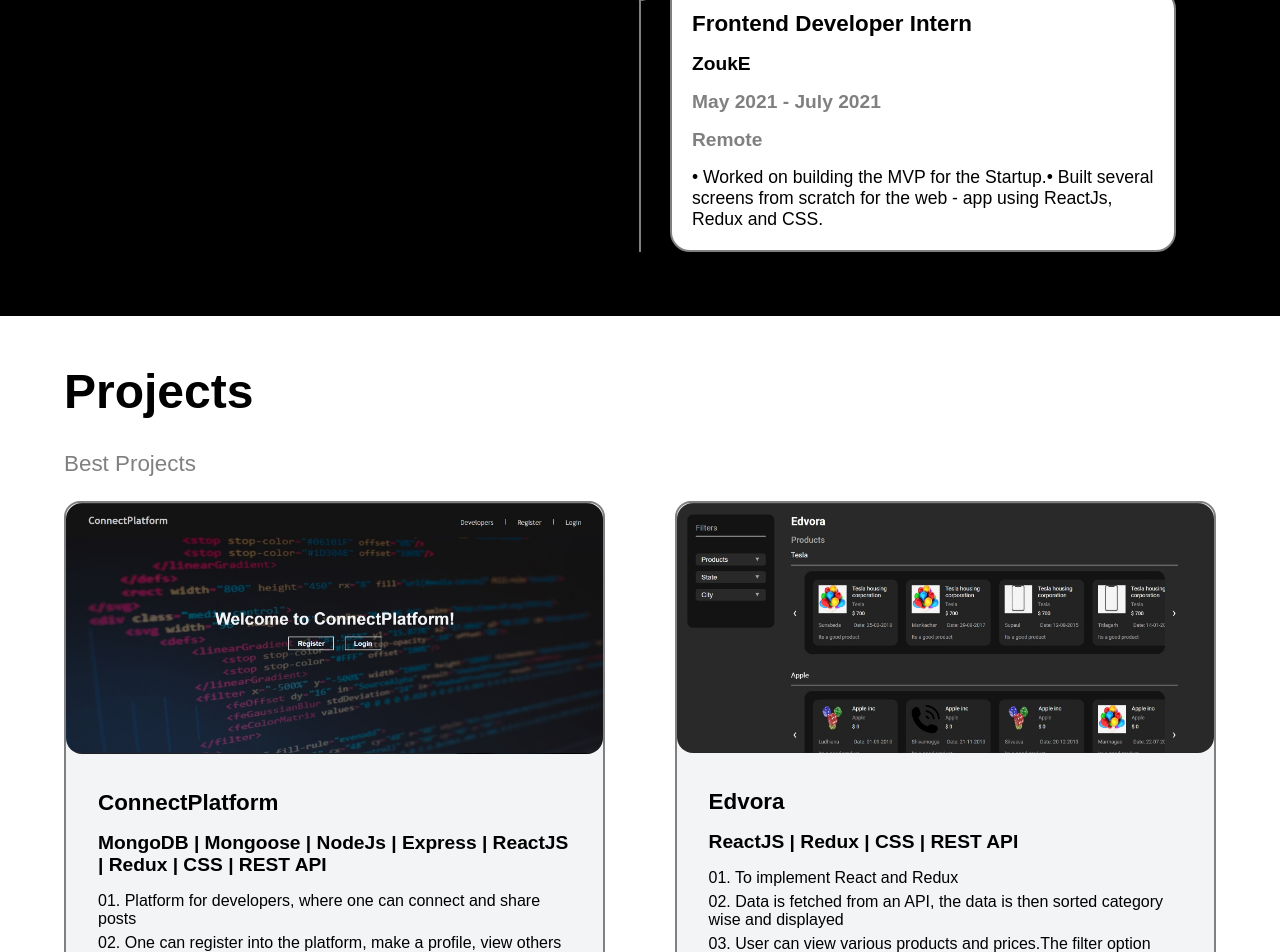
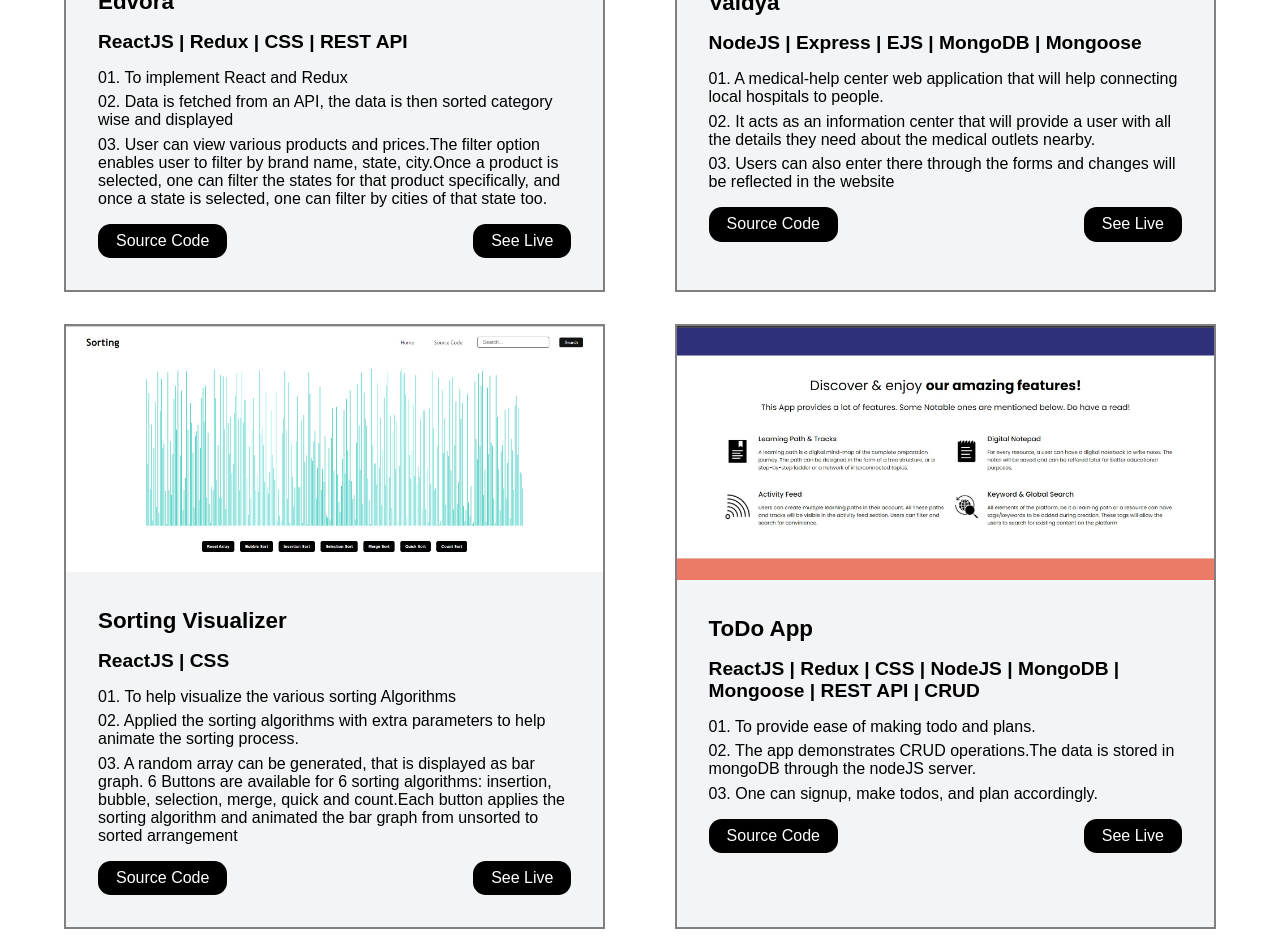
Before and after one commit to 4Marsha1/Portfolio, a React (Create React App) app: page /projects in a window 1280 px wide. Shown: the part 1160-2112 px from the top of the page. Built offline with nearby package versions, Linux system fonts and the light colour scheme.

Commit message:
projects screen

```diff
--- a/package.json
+++ b/package.json
@@ -10,6 +10,7 @@
     "react": "^17.0.2",
     "react-card-flip": "^1.1.5",
     "react-dom": "^17.0.2",
+    "react-router-dom": "^6.3.0",
     "react-scripts": "5.0.0",
     "react-scroll": "^1.8.6",
     "web-vitals": "^2.1.4"
--- a/src/App.js
+++ b/src/App.js
@@ -1,11 +1,26 @@
 import './App.css';
+import { BrowserRouter, Routes, Route } from 'react-router-dom';
 import Home from './containers/Home';
+import AllProjects from './containers/AllProjects';
 
 function App() {
     return (
-        <>
-            <Home />
-        </>
+        <BrowserRouter>
+            <Routes>
+                <Route
+                    path='/'
+                    exact
+                    element={<Home />}
+                    key='route-home-screen'
+                />
+                <Route
+                    path='/projects'
+                    exact
+                    element={<AllProjects />}
+                    key='route-projects-screen'
+                />
+            </Routes>
+        </BrowserRouter>
     );
 }
 
--- a/src/components/Projects/Projects.module.css
+++ b/src/components/Projects/Projects.module.css
@@ -1,83 +1,81 @@
-.container{
+.container {
 	padding: 2rem 4rem;
 	box-sizing: border-box;
 	display: flex;
 	flex-direction: column;
 	gap: 2rem;
 }
-.heading{
+.heading {
 	font-size: 3rem;
 	font-weight: 600;
 }
-.projects{
+.projects {
 	display: flex;
 	flex-direction: column;
 	gap: 1.5rem;
 }
-.heading-2{
-    font-size: 1.4rem;
+.heading-2 {
+	font-size: 1.6rem;
 	font-weight: 500;
 	color: gray;
+	margin-top: 2rem;
 }
 
-.cards{
+.cards {
 	display: flex;
 	flex-wrap: wrap;
 	justify-content: space-between;
 	row-gap: 2rem;
 }
-.card{
+.card {
 	width: 47%;
 	background-color: #f2f4f5;
-    border-radius: 1rem;
 	display: flex;
 	flex-direction: column;
 	border: 2px solid gray;
 }
-.image-container{
+.image-container {
 	width: 100%;
-    /* object-fit: cover; */
 	overflow: hidden;
 }
-.img{
+.img {
 	width: 100%;
-    border-radius: 1rem;
 	transition: 0.4s ease;
 	cursor: pointer;
 }
-.img:hover{
+.img:hover {
 	transform: scale(1.1);
 	object-fit: cover;
 }
-.details{
+.details {
 	padding: 2rem 2rem;
 	display: flex;
 	flex-direction: column;
 	gap: 1rem;
 }
-.name{
+.name {
 	font-size: 1.4rem;
 	font-weight: 600;
 }
-.tech{
+.tech {
 	font-size: 1.2rem;
 	font-weight: 600;
 }
-.about{
+.about {
 	display: flex;
 	flex-direction: column;
 	gap: 0.4rem;
 }
-.desc{
+.desc {
 	font-size: 1rem;
 	font-weight: 400;
 }
 
-.btns{
+.btns {
 	display: flex;
 	justify-content: space-between;
 }
-.btn{
+.btn {
 	text-decoration: none;
 	color: white;
 	background-color: black;
@@ -88,11 +86,11 @@
 	font-weight: 500;
 	transition: 0.3s ease-in-out all;
 }
-.btn:hover{
+.btn:hover {
 	background-color: white;
 	color: black;
 }
-.heading-3{
+.heading-3 {
 	font-size: 3rem;
 	font-weight: 600;
 	text-align: center;
@@ -100,72 +98,72 @@
 	color: black;
 	text-decoration: none;
 }
-.heading-3:hover{
+.heading-3:hover {
 	text-decoration: underline;
 }
 
-@media screen and (max-width:600px) {
-    .container{
+@media screen and (max-width: 600px) {
+	.container {
 		margin: 2rem 0;
 		padding: 2rem 1rem;
 	}
-    .heading{
+	.heading {
 		font-size: 2rem;
 	}
-    .heading-2{
+	.heading-2 {
 		font-size: 1.2rem;
 	}
-    .cards{
+	.cards {
 		flex-direction: column;
 	}
-    .card{
+	.card {
 		width: 100%;
 	}
-    .details{
+	.details {
 		padding: 2rem 1rem;
 	}
-    .name{
+	.name {
 		font-size: 1rem;
 	}
-    .tech{
+	.tech {
 		font-size: 1rem;
 	}
-    .desc{
+	.desc {
 		font-size: 0.8rem;
 	}
-    .btn{
+	.btn {
 		padding: 0.4rem 0.6rem;
 		border-radius: 0.6rem;
 		font-size: 0.8rem;
 	}
-    .heading-3{
+	.heading-3 {
 		font-size: 1.6rem;
 	}
 }
-@media (min-width:600px) and (max-width:1200px) {
-    .container{
+@media (min-width: 600px) and (max-width: 1200px) {
+	.container {
 		margin: 2rem 0;
 		padding: 2rem 1rem;
 	}
-    .heading{
+	.heading {
 		font-size: 3rem;
 	}
-    .heading-3{
+	.heading-3 {
 		font-size: 2.8rem;
 	}
-    .details{
+	.details {
 		padding: 2rem 1rem;
 	}
-    .name{
+	.name {
 		font-size: 1.2rem;
 	}
-    .tech{
+	.tech {
 		font-size: 1.2rem;
 	}
-    .desc{
+	.desc {
 		font-size: 1rem;
 	}
-    .btn{
+	.btn {
 		padding: 0.4rem 0.8rem;
 		font-size: 1rem;
 	}
--- a/src/components/Projects/index.js
+++ b/src/components/Projects/index.js
@@ -1,9 +1,35 @@
 import React from 'react'
+import { Link } from 'react-router-dom';
 import styles from './Projects.module.css';
 
-const ProjectsComponent = ({ projectsData }) => {
-    const topProjects = projectsData.slice(0, 4)
-    const projects = topProjects.map(project => {
+const ProjectsComponent = ({ bestProjects, teamProjects, allProjects, type }) => {
+    switch (type) {
+        case 1: const bestProjectList = bestProjects.map(project => {
+            const techString = project.tech.join(' | ')
+            return (
+                <div className={styles['card']} key={project.id}>
+                    <div className={styles['image-container']}>
+                        <img className={styles['img']} src={project.img} alt="" />
+                    </div>
+                    <div className={styles['details']}>
+                        <span className={styles['name']}>{project.name}</span>
+                        <span className={styles['tech']}>{techString}</span>
+                        <div className={styles['about']}>
+                            {project.desc.map((item, idx) => {
+                                return (
+                                    <span className={styles['desc']} key={idx}>{item}</span>
+                                )
+                            })}
+                        </div>
+                        <div className={styles['btns']}>
+                            <a className={styles['btn']} target="_blank" href={project.sourceCode}>Source Code</a>
+                            <a className={styles['btn']} target="_blank" href={project.live}>See Live</a>
+                        </div>
+                    </div>
+                </div>
+            )
+        })
+            const teamProjectList = teamProjects.map(project => {
                 const techString = project.tech.join(' | ')
                 return (
                     <div className={styles['card']} key={project.id}>
@@ -29,17 +55,63 @@
                 )
             })
             return (
-        <div className={styles['container']}>
+                <div className={styles['container']} id="projects">
                     <span className={styles['heading']}>Projects</span>
                     <div className={styles['projects']}>
-                <span className={styles['heading-2']}>Best Projects</span>
+                        <span className={styles['heading-2']}>Best Projects ➞ </span>
                         <div className={styles['cards']}>
-                    {projects}
+                            {bestProjectList}
+                        </div>
+                        <span className={styles['heading-2']}>Team Projects ➞ </span>
+                        <div className={styles['cards']}>
+                            {teamProjectList}
                         </div>
                     </div>
-            <a href='#' className={styles['heading-3']}>View more projects ➞</a>
+                    <Link className={styles['heading-3']} to='/projects'>
+                        View more projects ➞
+                    </Link>
                 </div>
             )
+        case 2: const allProjectList = allProjects.map(project => {
+            const techString = project.tech.join(' | ')
+            return (
+                <div className={styles['card']} key={project.id}>
+                    <div className={styles['image-container']}>
+                        <img className={styles['img']} src={project.img} alt="" />
+                    </div>
+                    <div className={styles['details']}>
+                        <span className={styles['name']}>{project.name}</span>
+                        <span className={styles['tech']}>{techString}</span>
+                        <div className={styles['about']}>
+                            {project.desc.map((item, idx) => {
+                                return (
+                                    <span className={styles['desc']} key={idx}>{item}</span>
+                                )
+                            })}
+                        </div>
+                        <div className={styles['btns']}>
+                            <a className={styles['btn']} target="_blank" href={project.sourceCode}>Source Code</a>
+                            <a className={styles['btn']} target="_blank" href={project.live}>See Live</a>
+                        </div>
+                    </div>
+                </div>
+            )
+        })
+            return (
+                <div className={styles['container']} id="projects">
+                    <Link className={styles['heading-3']} to='/'>
+                        🠔 Back to Home Screen
+                    </Link>
+                    <span className={styles['heading']}>All Projects</span>
+                    <div className={styles['projects']}>
+                        <div className={styles['cards']}>
+                            {allProjectList}
+                        </div>
+                    </div>
+                </div>
+            )
+        default: return null
+    }
 }
 
 export default ProjectsComponent
--- /dev/null
+++ b/src/containers/AllProjects.js
@@ -0,0 +1,15 @@
+import React from 'react'
+import { allProjects } from '../data/projects'
+import ProjectsComponent from '../components/Projects'
+import FixedComponent from '../components/Fixed'
+
+const AllProjects = () => {
+    return (
+        <>
+            <FixedComponent />
+            <ProjectsComponent allProjects={allProjects} type={2} />
+        </>
+    )
+}
+
+export default AllProjects
--- a/src/containers/Home.js
+++ b/src/containers/Home.js
@@ -7,7 +7,8 @@
 import ContactForm from '../components/Contact';
 import Footer from '../components/Footer';
 import experiencesData from '../data/experiences';
-import projectsData from '../data/projects';
+import { bestProjects } from '../data/projects';
+import { teamProjects } from '../data/projects';
 import certificationsData from '../data/certifications';
 
 
@@ -17,7 +18,7 @@
             <FixedComponent />
             <LandingComponent />
             <ExperiencesComponent experiencesData={experiencesData} />
-            <ProjectsComponent projectsData={projectsData} />
+            <ProjectsComponent bestProjects={bestProjects} teamProjects={teamProjects} type={1} />
             <CertificationsComponent certificationsData={certificationsData} />
             <ContactForm />
             <Footer />
--- a/src/data/experiences.js
+++ b/src/data/experiences.js
@@ -4,7 +4,7 @@
         role: 'SDE Intern',
         company: 'Ethan AI',
         startDate: 'Feb 2022',
-        endDate: 'March 2022',
+        endDate: 'Present',
         location: 'Singapore',
         desc: [
             '• Worked on automation of data extraction using AWS Textract, and other AWS services like S3, EC2, Route53.',
--- a/src/data/projects.js
+++ b/src/data/projects.js
@@ -9,7 +9,7 @@
 import cuvette from '../static/cuvette.jpg'
 import connectPlatform from '../static/connectPlatform.jpg'
 
-const projects = [
+export const bestProjects = [
     {
         id: 10,
         name: 'ConnectPlatform',
@@ -37,6 +37,35 @@
         live: 'https://edvora-abhishekbharadwaz.netlify.app/'
     },
     {
+        id: 2,
+        name: 'Budget Planner',
+        img: budget,
+        tech: ['ReactJS', 'Redux', 'CSS', 'REST API', 'CRUD'],
+        desc: [
+            '01. To provide ease of making budget, adding expenses and keeping track.',
+            '02. The app demonstrates CRUD operations.The data is store in the local storage.The data is collected using basic forms.',
+            '03. One can make budgets with a name and max amount.One can add expenses with name, amount and category(either one of the budgets or uncategorized).'
+        ],
+        sourceCode: 'https://github.com/4Marsha1/BudgetApp',
+        live: 'https://budget-app-crud.netlify.app/'
+    },
+    {
+        id: 4,
+        name: 'Sorting Visualizer',
+        img: sorting,
+        tech: ['ReactJS', 'CSS'],
+        desc: [
+            '01. To help visualize the various sorting Algorithms',
+            '02. Applied the sorting algorithms with extra parameters to help animate the sorting process.',
+            '03. A random array can be generated, that is displayed as bar graph. 6 Buttons are available for 6 sorting algorithms: insertion, bubble, selection, merge, quick and count.Each button applies the sorting algorithm and animated the bar graph from unsorted to sorted arrangement'
+        ],
+        sourceCode: 'https://github.com/4Marsha1/SortingVisualizer',
+        live: 'https://sorting-vis-react.netlify.app/sortvisually/homescreen'
+    },
+]
+
+export const teamProjects = [
+    {
         id: 8,
         name: 'Vaidya',
         img: vaidya,
@@ -48,6 +77,22 @@
         ],
         sourceCode: 'https://github.com/SRV1030/Vaidya',
         live: 'https://murmuring-ravine-06450.herokuapp.com/'
+    },
+]
+
+export const allProjects = [
+    {
+        id: 10,
+        name: 'ConnectPlatform',
+        img: connectPlatform,
+        tech: ['MongoDB', 'Mongoose', 'NodeJs', 'Express', 'ReactJS', 'Redux', 'CSS', 'REST API'],
+        desc: [
+            '01. Platform for developers, where one can connect and share posts',
+            '02. One can register into the platform, make a profile, view others profile, make posts, like and comment on posts.',
+            '03. Fully CRUD app. One can create, read, update & delete everything from profiles, posts, comments, dashboard etc '
+        ],
+        sourceCode: 'https://github.com/4Marsha1/ConnectPlatform',
+        live: 'https://pacific-oasis-57891.herokuapp.com/'
     },
     {
         id: 2,
@@ -61,6 +106,32 @@
         ],
         sourceCode: 'https://github.com/4Marsha1/BudgetApp',
         live: 'https://budget-app-crud.netlify.app/'
+    },
+    {
+        id: 1,
+        name: 'Edvora',
+        img: edvora,
+        tech: ['ReactJS', 'Redux', 'CSS', 'REST API'],
+        desc: [
+            '01. To implement React and Redux',
+            '02. Data is fetched from an API, the data is then sorted category wise and displayed',
+            '03. User can view various products and prices.The filter option enables user to filter by brand name, state, city.Once a product is selected, one can filter the states for that product specifically, and once a state is selected, one can filter by cities of that state too.'
+        ],
+        sourceCode: 'https://github.com/4Marsha1/Edvora',
+        live: 'https://edvora-abhishekbharadwaz.netlify.app/'
+    },
+    {
+        id: 8,
+        name: 'Vaidya',
+        img: vaidya,
+        tech: ['NodeJS', 'Express', 'EJS', 'MongoDB', 'Mongoose'],
+        desc: [
+            '01. A medical-help center web application that will help connecting local hospitals to people.',
+            '02. It acts as an information center that will provide a user with all the details they need about the medical outlets nearby.',
+            '03. Users can also enter there through the forms and changes will be reflected in the website'
+        ],
+        sourceCode: 'https://github.com/SRV1030/Vaidya',
+        live: 'https://murmuring-ravine-06450.herokuapp.com/'
     },
     {
         id: 4,
@@ -141,5 +212,3 @@
         live: 'https://github-weekly-newsletter.netlify.app/'
     },
 ]
-
-export default projects;
```
Also changed, not shown: src/components/Experiences/Experiences.module.css (+36 -36 lines), src/components/Fixed/index.js (+6 -1 lines), 1 other file (tests, documents, lock files or other folders). Lines whose indentation alone changed are shown as unchanged.
